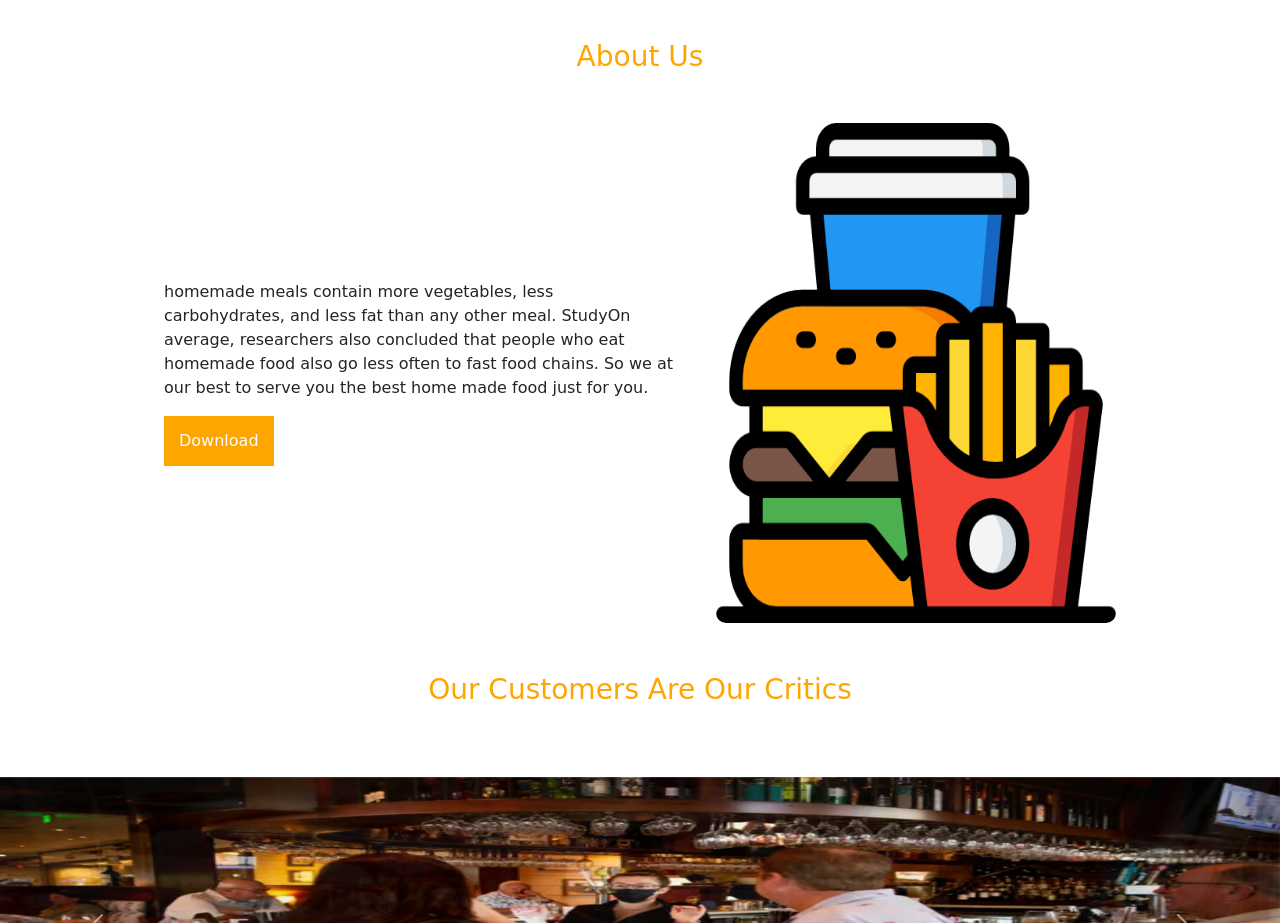
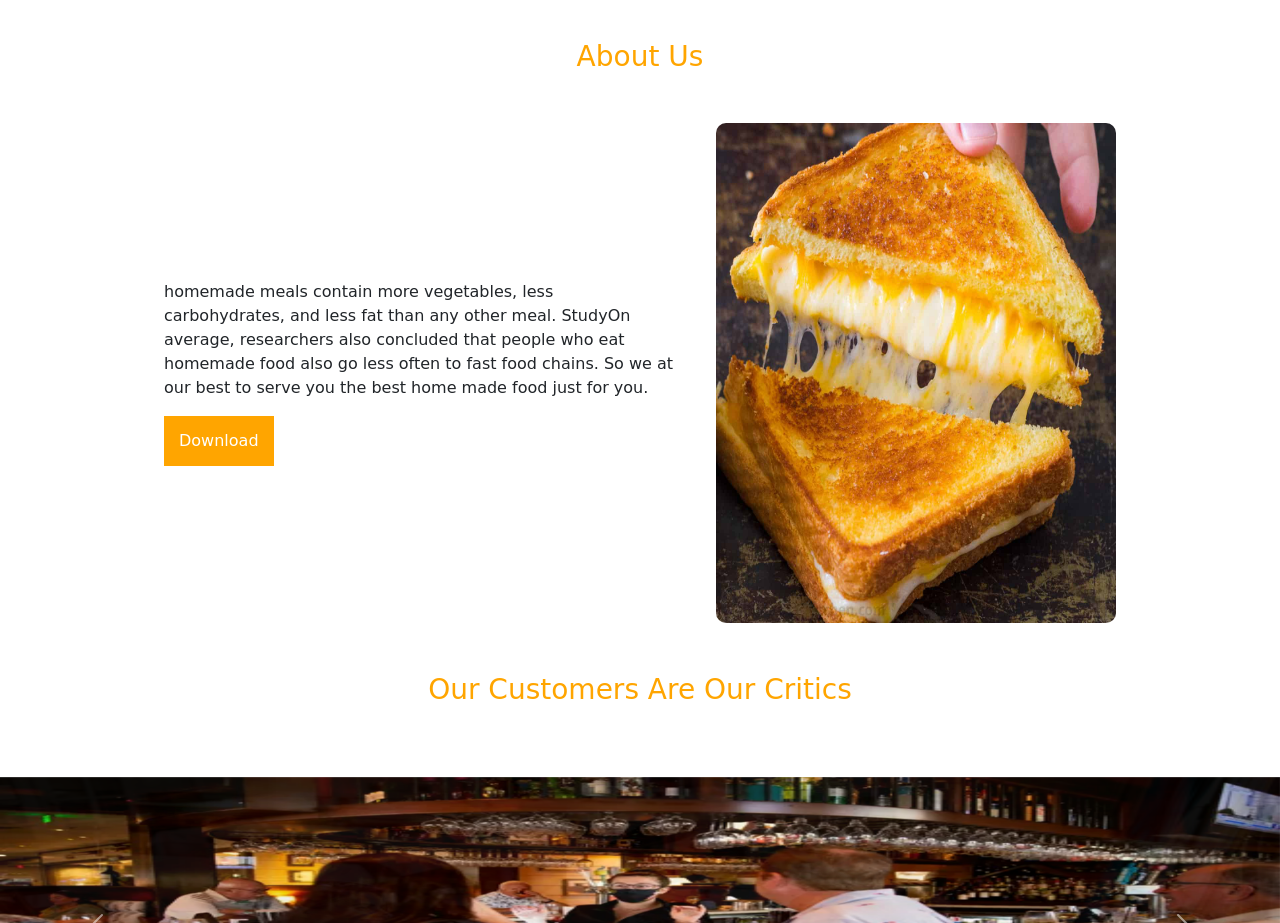
Before and after one commit to AbsolutelyCriticalHit/Plate, a plain HTML site: page index.html in a window 1280 px wide. Shown: the part 1340-2263 px from the top of the page. Drawn offline with nearby package versions, Linux system fonts and the light colour scheme; a web font is replaced by a local one.

Commit message:
fix images

```diff
--- a/index.html
+++ b/index.html
@@ -105,7 +105,7 @@
         <button class="butt">Download</button>
       </div>
       <div>
-        <img src="./burger.png" class="img" alt="">
+        <img src="./Grilled-Cheese-Sandwich-SQ (1).jpg" class="img" alt="">
       </div>
 
     </div>
```
